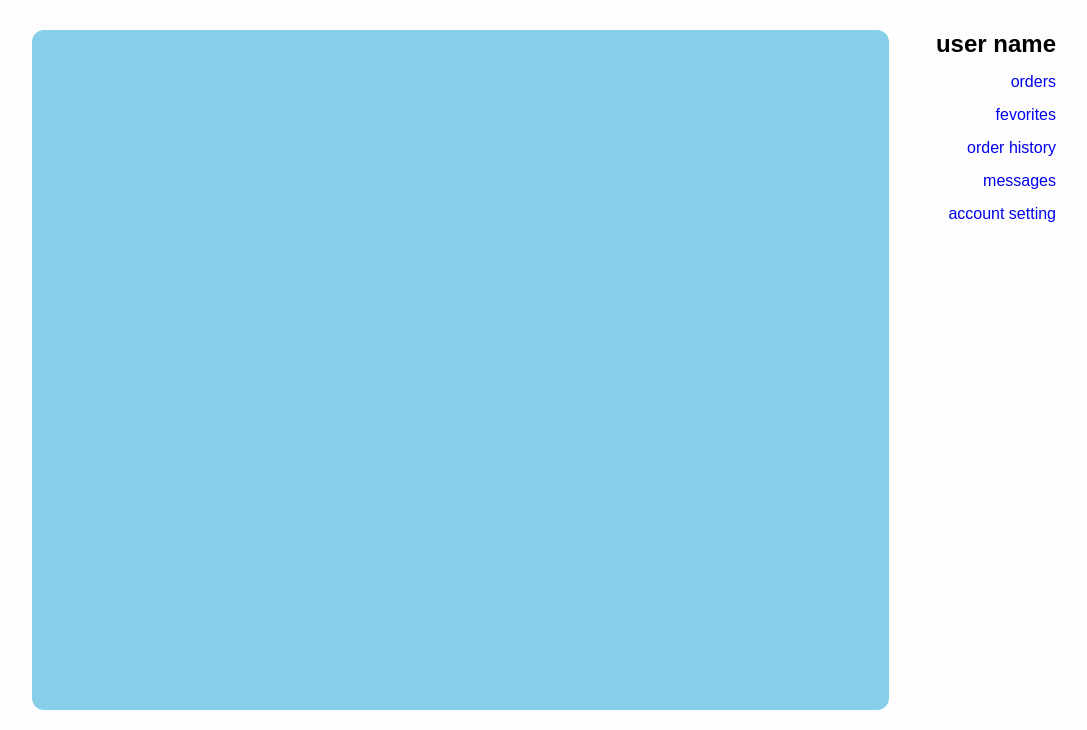
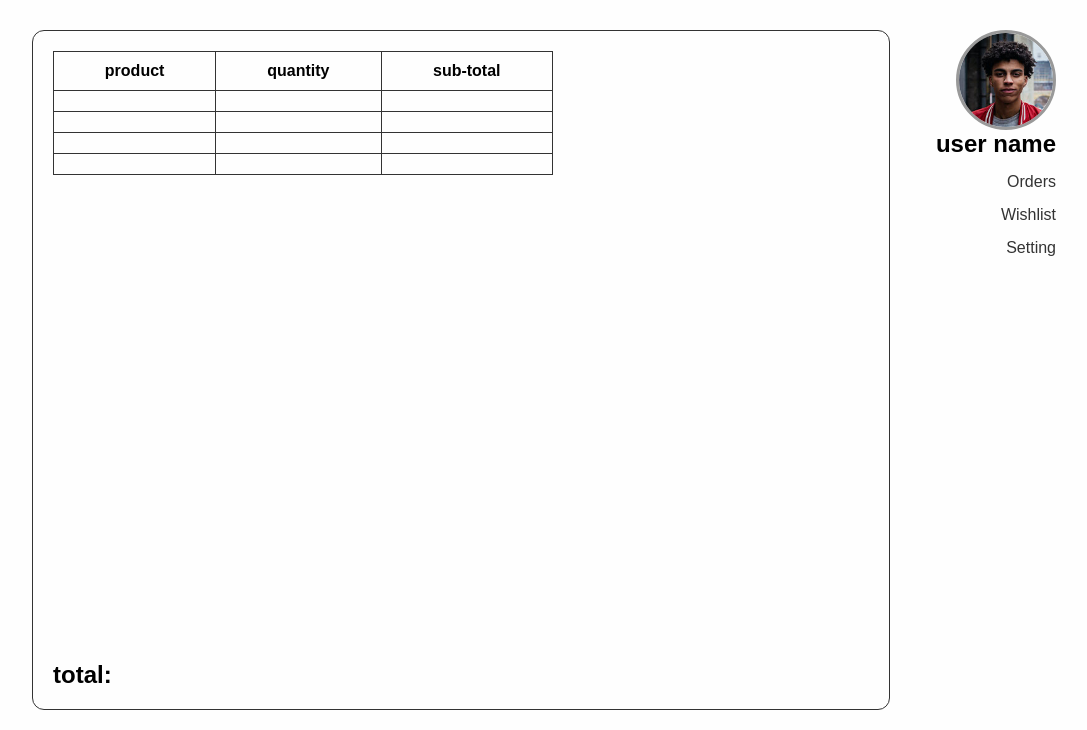
Before and after one commit to leviayelin/online_bookstore, a Django app: page /users/ in a window 1280 px wide. Shown: the part 70-800 px from the top of the page, without its empty margins (96-1183 px from the left). Run offline with Django 5.2, Linux system fonts and the light colour scheme; lists and menus that the app fills with data are empty.

Commit message:
added changes user profile page

```diff
--- a/bookstore/static/css/users/users.css
+++ b/bookstore/static/css/users/users.css
@@ -6,13 +6,33 @@
     direction:rtl;
 }
 
+
+
 #user-manu{
     height:100%;
     width:200px;
 }
 
+.profile{
+    width:100px;
+    height:100px;
+    border-radius:100%;
+}
+
+.profile > img{
+    width:100%;
+    height: 100%;
+    display: block;
+    border-radius:100%;
+    border:3px solid #999;
+}
+
 #user-manu ul li a{
     text-decoration:none;
+    font-weight:500;
+    text-transform:capitalize;
+    color:#333;
+    font-size:16px;
 }
 
 #user-manu ul li{
@@ -20,6 +40,7 @@
 }
 
 #user-manu ul{
+    width:100%;
     list-style:none;
     display:inline-block;
 }
@@ -27,6 +48,41 @@
 #user-manu-showcase{
     height:100%;
     width:100%;
-    background:skyblue;
+    padding:20px;
+    border:1px solid #333;
     border-radius:12px;
 }
+
+.box {
+    display: none;
+}
+
+.box.active {
+    display: block;
+    width:100%;
+    height:100%;
+    direction:ltr;
+}
+
+/*users - orders */
+
+.orders-flex{
+    width:100%;
+    height:100%;
+    display:flex;
+    flex-direction:column;
+    justify-content:space-between;
+}
+
+.orders-flex > table{
+    width:500px;
+    border-collapse: collapse;
+}
+
+table > tbody > tr > th,
+table > tbody > tr > td{
+    padding:10px 40px;
+    border:1px solid #333;
+}
+
+/*users - wishlist */
--- a/bookstore/static/js/users/users.js
+++ b/bookstore/static/js/users/users.js
@@ -1 +1,24 @@
-console.log("Hello world!")
+document.addEventListener("DOMContentLoaded", function () {
+    var links = document.querySelectorAll(".link");
+    var boxes = document.querySelectorAll(".box");
+
+    // Function to show the selected section
+    function showSection(id) {
+        boxes.forEach(box => {
+            box.classList.remove("active"); // Hide all sections
+        });
+        document.getElementById(id).classList.add("active"); // Show the selected section
+    }
+
+    // Attach click event to each link
+    links.forEach(link => {
+        link.addEventListener("click", function (e) {
+            e.preventDefault(); // Prevent page refresh
+            var sectionId = this.id.replace("-link", ""); // Extract section id
+            showSection(sectionId);
+        });
+    });
+
+    // Show the first section by default
+    showSection("orders");
+});
--- a/bookstore/templates/users/users.html
+++ b/bookstore/templates/users/users.html
@@ -6,16 +6,55 @@
 {% block content %}
 <div class="user-page-flex">
     <div id="user-manu">
+        <div class="profile">
+            <img src="{% static 'images/profile-1.jpg'%}" alt="profile_image">
+        </div>
         <h2>user name</h2>
         <ul>
-            <li><a href="#">orders</a></li>
-            <li><a href="#">fevorites</a></li>
-            <li><a href="#">order history</a></li>
-            <li><a href="#">messages</a></li>
-            <li><a href="#">account setting</a></li>
+            <li><a class="link" id="orders-link" href="#">orders</a></li>
+            <li><a class="link" id="wishlist-link" href="#">wishlist</a></li>
+            <li><a class="link" id="setting-link" href="#">setting</a></li>
         </ul>
     </div>
     <div id="user-manu-showcase">
+        <div class="box" id="orders">
+                <div class="orders-flex">
+                    <table>
+                        <tr>
+                            <th>product</th>
+                            <th>quantity</th>
+                            <th>sub-total</th>
+                        </tr>
+                        <tr>
+                            <td></td>
+                            <td></td>
+                            <td></td>
+                        </tr>
+                        <tr>
+                            <td></td>
+                            <td></td>
+                            <td></td>
+                        </tr>
+                        <tr>
+                            <td></td>
+                            <td></td>
+                            <td></td>
+                        </tr>
+                        <tr>
+                            <td></td>
+                            <td></td>
+                            <td></td>
+                        </tr>
+                    </table>
+                    <h2>total:</h2>
+                </div>
+        </div>
+        <div class="box" id="wishlist">
+            <h1>users wishlist</h1>
+        </div>
+        <div class="box" id="setting">
+            <h1>users account settings</h1>
+        </div>
     </div>
 </div>
 {% endblock%}
```
Also changed, not shown: bookstore/static/images/profile-1.jpg (added), bookstore/store/migrations/0006_alter_booksdata_table.py (added), bookstore/store/migrations/0007_alter_booksdata_table.py (added).
